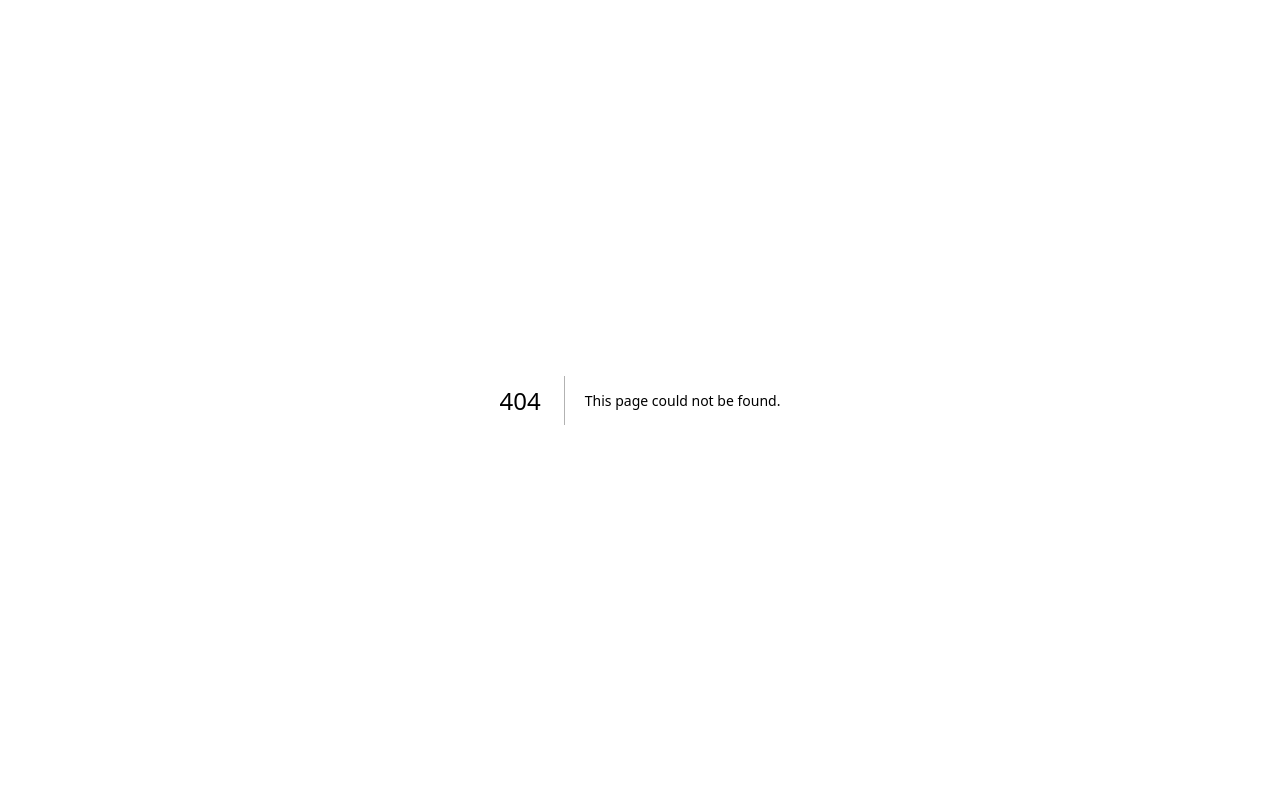
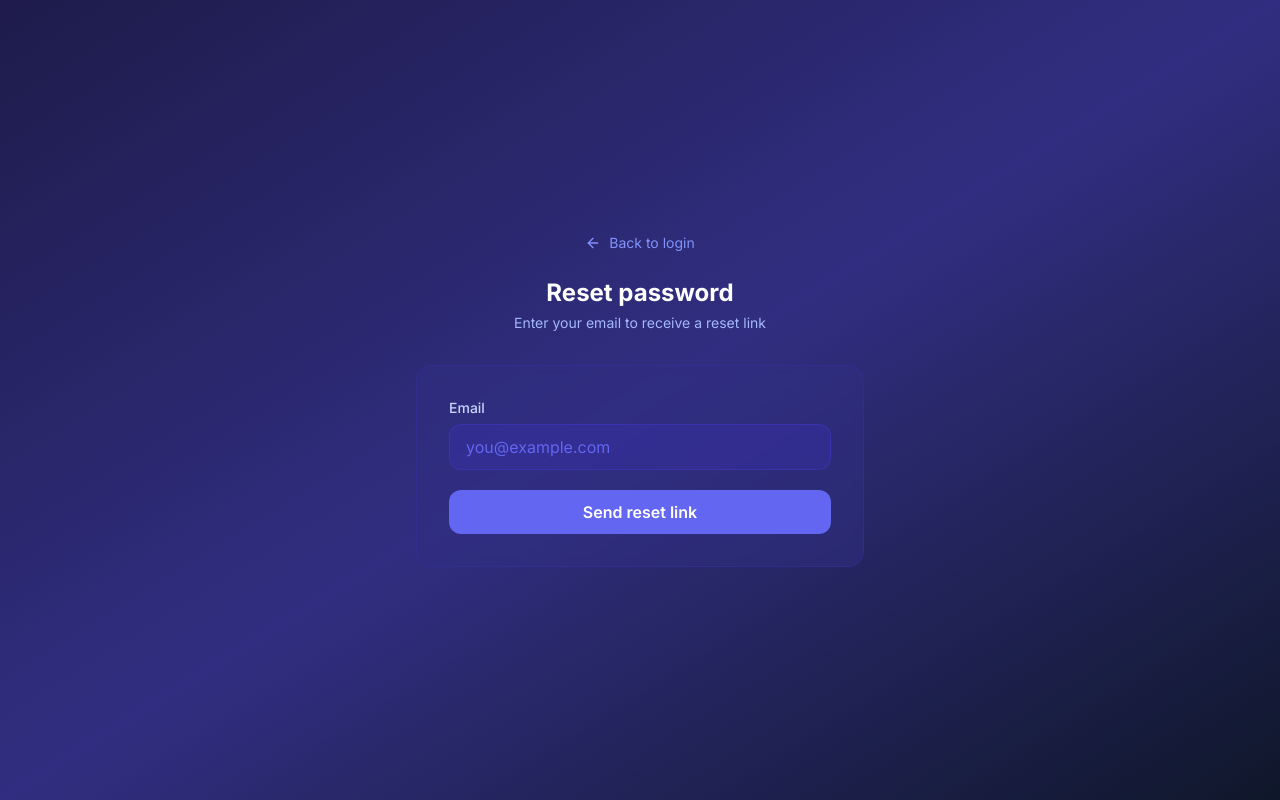
Before and after one commit to ashishPropt/ArdouraAI_L, a Next.js app: page /forgot-password in a window 1280 px wide. Before the commit this address had no page. Built offline with nearby package versions, Linux system fonts and the light colour scheme.

Commit message:
Add forgot password and reset password UI pages
CoAuthoredBy: Claude Sonnet 4.6 <noreply@anthropic.com>

```diff
--- /dev/null
+++ b/src/app/(auth)/forgot-password/page.tsx
@@ -0,0 +1,108 @@
+'use client'
+
+import { useState } from 'react'
+import Link from 'next/link'
+import { Mail, Loader2, ArrowLeft } from 'lucide-react'
+
+export default function ForgotPasswordPage() {
+  const [email, setEmail] = useState('')
+  const [sent, setSent] = useState(false)
+  const [error, setError] = useState('')
+  const [loading, setLoading] = useState(false)
+
+  async function handleSubmit(e: React.FormEvent) {
+    e.preventDefault()
+    setError('')
+    setLoading(true)
+
+    try {
+      const res = await fetch('/api/forgot-password', {
+        method: 'POST',
+        headers: { 'Content-Type': 'application/json' },
+        body: JSON.stringify({ email }),
+      })
+
+      const data = await res.json()
+
+      if (!res.ok) {
+        setError(data.error || 'Request failed')
+        setLoading(false)
+        return
+      }
+
+      setSent(true)
+    } catch (err) {
+      setError('Network error')
+      setLoading(false)
+    }
+  }
+
+  return (
+    <div className="min-h-screen bg-gradient-to-br from-ardoura-950 via-ardoura-900 to-slate-900 flex items-center justify-center p-4">
+      <div className="w-full max-w-md">
+        <div className="text-center mb-8">
+          <Link href="/login" className="inline-flex items-center gap-2 text-ardoura-400 hover:text-ardoura-300 mb-6 text-sm">
+            <ArrowLeft className="w-4 h-4" />
+            Back to login
+          </Link>
+          <h1 className="text-2xl font-bold text-white">Reset password</h1>
+          <p className="text-ardoura-300 mt-1 text-sm">Enter your email to receive a reset link</p>
+        </div>
+
+        <div className="bg-ardoura-900/50 border border-ardoura-800/50 rounded-2xl p-8 backdrop-blur-sm">
+          {sent ? (
+            <div className="text-center space-y-4">
+              <div className="w-12 h-12 bg-ardoura-600/20 rounded-full flex items-center justify-center mx-auto">
+                <Mail className="w-6 h-6 text-ardoura-400" />
+              </div>
+              <div>
+                <h2 className="text-white font-semibold mb-1">Check your email</h2>
+                <p className="text-ardoura-300 text-sm">
+                  We've sent a password reset link to <span className="font-mono text-ardoura-200">{email}</span>
+                </p>
+              </div>
+              <p className="text-ardoura-400 text-xs pt-4">
+                Link expires in 24 hours. Didn't receive it?{' '}
+                <button
+                  onClick={() => setSent(false)}
+                  className="text-ardoura-300 hover:text-white transition-colors underline"
+                >
+                  Try again
+                </button>
+              </p>
+            </div>
+          ) : (
+            <form onSubmit={handleSubmit} className="space-y-5">
+              <div>
+                <label className="block text-sm font-medium text-ardoura-200 mb-1.5">Email</label>
+                <input
+                  type="email"
+                  value={email}
+                  onChange={(e) => setEmail(e.target.value)}
+                  className="w-full bg-ardoura-800/50 border border-ardoura-700/50 rounded-xl px-4 py-2.5 text-white placeholder-ardoura-500 focus:outline-none focus:border-ardoura-500 transition-colors"
+                  placeholder="you@example.com"
+                  required
+                />
+              </div>
+
+              {error && (
+                <p className="text-red-400 text-sm bg-red-500/10 border border-red-500/20 rounded-lg px-3 py-2">
+                  {error}
+                </p>
+              )}
+
+              <button
+                type="submit"
+                disabled={loading}
+                className="w-full bg-ardoura-500 hover:bg-ardoura-400 disabled:opacity-50 text-white py-2.5 rounded-xl font-semibold transition-colors flex items-center justify-center gap-2"
+              >
+                {loading ? <Loader2 className="w-4 h-4 animate-spin" /> : null}
+                {loading ? 'Sending...' : 'Send reset link'}
+              </button>
+            </form>
+          )}
+        </div>
+      </div>
+    </div>
+  )
+}
--- a/src/app/(auth)/login/page.tsx
+++ b/src/app/(auth)/login/page.tsx
@@ -66,7 +66,12 @@ export default function LoginPage() {
               />
             </div>
             <div>
-              <label className="block text-sm font-medium text-ardoura-200 mb-1.5">Password</label>
+              <div className="flex items-center justify-between mb-1.5">
+                <label className="block text-sm font-medium text-ardoura-200">Password</label>
+                <Link href="/forgot-password" className="text-xs text-ardoura-400 hover:text-ardoura-300 transition-colors">
+                  Forgot password?
+                </Link>
+              </div>
               <input
                 type="password"
                 value={password}
--- /dev/null
+++ b/src/app/(auth)/reset-password/page.tsx
@@ -0,0 +1,142 @@
+'use client'
+
+import { useState, useSearchParams } from 'react'
+import Link from 'next/link'
+import { useRouter } from 'next/navigation'
+import { Loader2, ArrowLeft } from 'lucide-react'
+
+export default function ResetPasswordPage() {
+  const searchParams = useSearchParams()
+  const router = useRouter()
+  const token = searchParams.get('token')
+
+  const [password, setPassword] = useState('')
+  const [confirmPassword, setConfirmPassword] = useState('')
+  const [error, setError] = useState('')
+  const [loading, setLoading] = useState(false)
+  const [success, setSuccess] = useState(false)
+
+  async function handleSubmit(e: React.FormEvent) {
+    e.preventDefault()
+    setError('')
+
+    if (!token) {
+      setError('Invalid reset link')
+      return
+    }
+
+    if (password !== confirmPassword) {
+      setError('Passwords do not match')
+      return
+    }
+
+    if (password.length < 8) {
+      setError('Password must be at least 8 characters')
+      return
+    }
+
+    setLoading(true)
+
+    try {
+      const res = await fetch('/api/reset-password', {
+        method: 'POST',
+        headers: { 'Content-Type': 'application/json' },
+        body: JSON.stringify({ token, password }),
+      })
+
+      const data = await res.json()
+
+      if (!res.ok) {
+        setError(data.error || 'Reset failed')
+        setLoading(false)
+        return
+      }
+
+      setSuccess(true)
+      setTimeout(() => router.push('/login'), 2000)
+    } catch (err) {
+      setError('Network error')
+      setLoading(false)
+    }
+  }
+
+  if (!token) {
+    return (
+      <div className="min-h-screen bg-gradient-to-br from-ardoura-950 via-ardoura-900 to-slate-900 flex items-center justify-center p-4">
+        <div className="w-full max-w-md text-center">
+          <h1 className="text-2xl font-bold text-white mb-2">Invalid reset link</h1>
+          <p className="text-ardoura-300 mb-6">This password reset link is not valid</p>
+          <Link href="/login" className="text-ardoura-400 hover:text-ardoura-300">
+            Back to login
+          </Link>
+        </div>
+      </div>
+    )
+  }
+
+  return (
+    <div className="min-h-screen bg-gradient-to-br from-ardoura-950 via-ardoura-900 to-slate-900 flex items-center justify-center p-4">
+      <div className="w-full max-w-md">
+        <div className="text-center mb-8">
+          <Link href="/login" className="inline-flex items-center gap-2 text-ardoura-400 hover:text-ardoura-300 mb-6 text-sm">
+            <ArrowLeft className="w-4 h-4" />
+            Back to login
+          </Link>
+          <h1 className="text-2xl font-bold text-white">Create new password</h1>
+          <p className="text-ardoura-300 mt-1 text-sm">Enter your new password below</p>
+        </div>
+
+        <div className="bg-ardoura-900/50 border border-ardoura-800/50 rounded-2xl p-8 backdrop-blur-sm">
+          {success ? (
+            <div className="text-center space-y-4">
+              <div className="text-5xl">✓</div>
+              <h2 className="text-white font-semibold">Password reset successful</h2>
+              <p className="text-ardoura-300 text-sm">Redirecting to login...</p>
+            </div>
+          ) : (
+            <form onSubmit={handleSubmit} className="space-y-5">
+              <div>
+                <label className="block text-sm font-medium text-ardoura-200 mb-1.5">New Password</label>
+                <input
+                  type="password"
+                  value={password}
+                  onChange={(e) => setPassword(e.target.value)}
+                  className="w-full bg-ardoura-800/50 border border-ardoura-700/50 rounded-xl px-4 py-2.5 text-white placeholder-ardoura-500 focus:outline-none focus:border-ardoura-500 transition-colors"
+                  placeholder="••••••••"
+                  required
+                />
+              </div>
+
+              <div>
+                <label className="block text-sm font-medium text-ardoura-200 mb-1.5">Confirm Password</label>
+                <input
+                  type="password"
+                  value={confirmPassword}
+                  onChange={(e) => setConfirmPassword(e.target.value)}
+                  className="w-full bg-ardoura-800/50 border border-ardoura-700/50 rounded-xl px-4 py-2.5 text-white placeholder-ardoura-500 focus:outline-none focus:border-ardoura-500 transition-colors"
+                  placeholder="••••••••"
+                  required
+                />
+              </div>
+
+              {error && (
+                <p className="text-red-400 text-sm bg-red-500/10 border border-red-500/20 rounded-lg px-3 py-2">
+                  {error}
+                </p>
+              )}
+
+              <button
+                type="submit"
+                disabled={loading}
+                className="w-full bg-ardoura-500 hover:bg-ardoura-400 disabled:opacity-50 text-white py-2.5 rounded-xl font-semibold transition-colors flex items-center justify-center gap-2"
+              >
+                {loading ? <Loader2 className="w-4 h-4 animate-spin" /> : null}
+                {loading ? 'Resetting...' : 'Reset password'}
+              </button>
+            </form>
+          )}
+        </div>
+      </div>
+    </div>
+  )
+}
```
